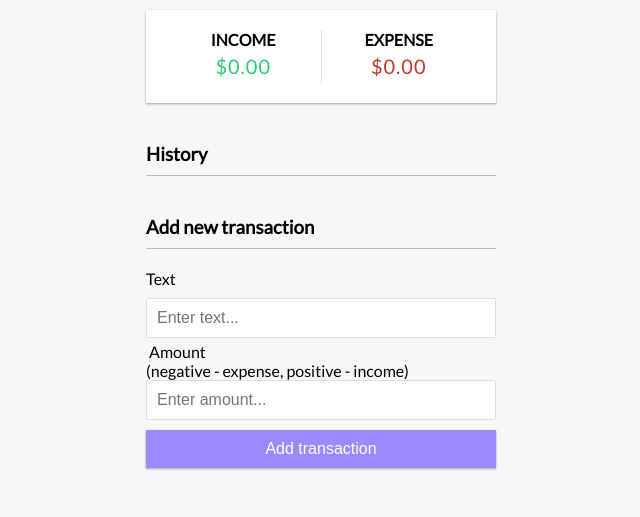
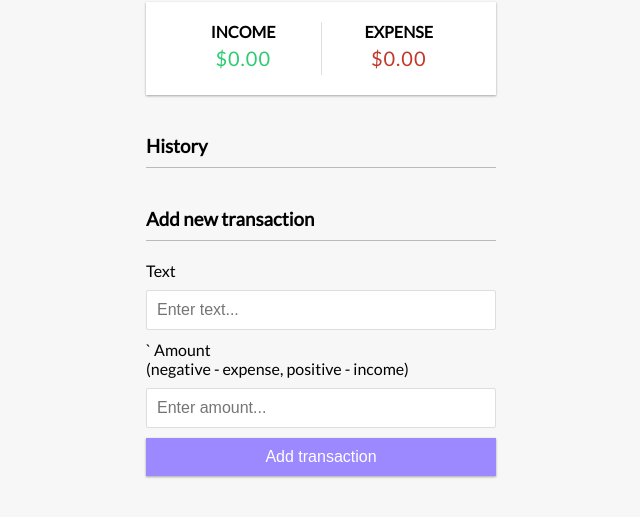
Before and after one commit to YoonCode/vanilla-web-projects, a plain HTML site: page index.html in a window 1280 px wide. Shown: the part 229-746 px from the top of the page, without its empty margins (319-959 px from the left). Drawn offline with Linux system fonts and the light colour scheme.

Commit message:
corrected error

```diff
--- a/index.html
+++ b/index.html
@@ -9,7 +9,7 @@
   </head>
   <body>
     <h2>✹ Expense Tracker ✹</h2>
-`
+    `
     <div class="container">
       <h4>Your Balance</h4>
       <h1 id="balance">$0.00</h1>
@@ -39,7 +39,7 @@
           <input type="text" id="text" placeholder="Enter text..." />
         </div>
         <div class="form-control">
-          <label for="amount"></label>
+          <label for="amount">`
             Amount
             <br />
             (negative - expense, positive - income)
```
